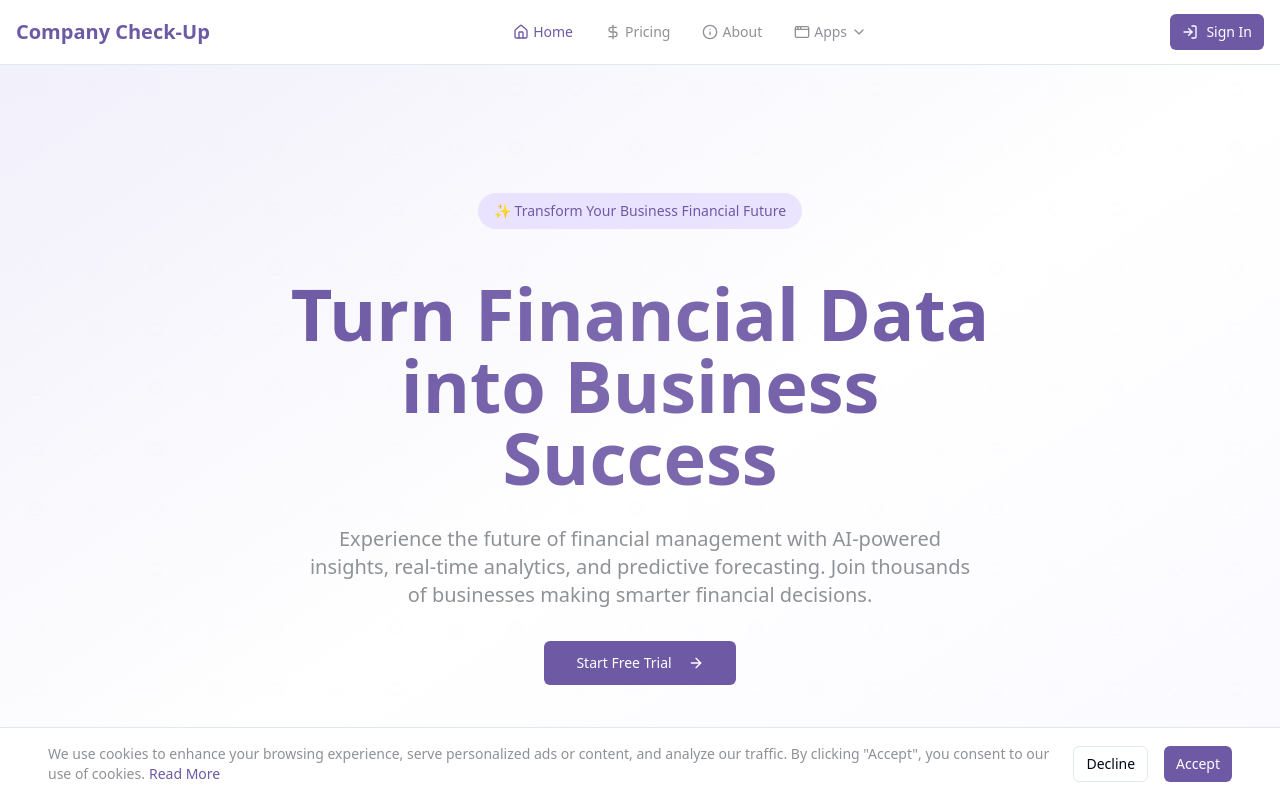
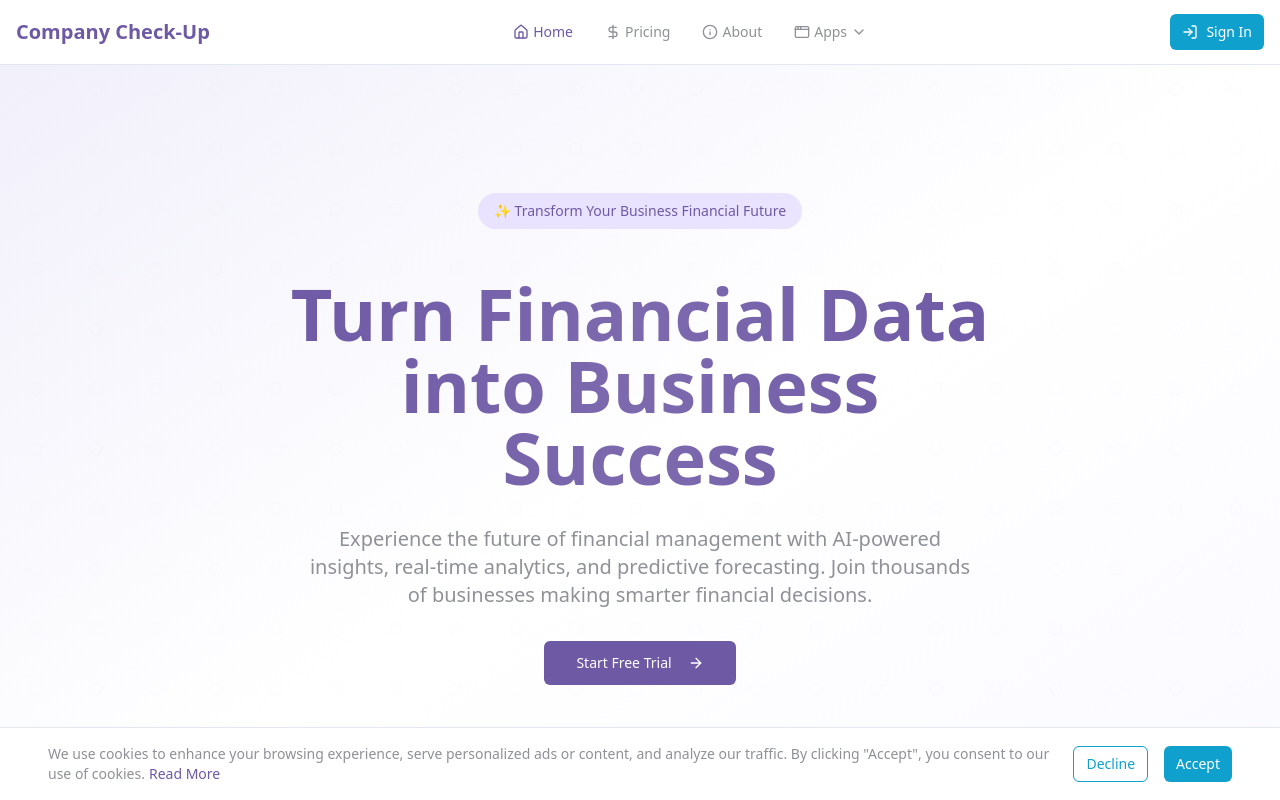
Before and after one commit to GodIuz/ccup, a React (Vite) app: page / in a window 1280 px wide. Shown: the top 800 px of the page. Built offline with nearby package versions, Linux system fonts and the light colour scheme.

Commit message:
Unify website color scheme
Use a consistent color scheme across all website pages.

```diff
--- a/src/components/ui/button.tsx
+++ b/src/components/ui/button.tsx
@@ -1,3 +1,4 @@
+
 import * as React from "react"
 import { Slot } from "@radix-ui/react-slot"
 import { cva, type VariantProps } from "class-variance-authority"
@@ -9,15 +10,15 @@ const buttonVariants = cva(
   {
     variants: {
       variant: {
-        default: "bg-primary text-primary-foreground hover:bg-primary/90",
+        default: "bg-[#0FA0CE] text-white hover:bg-[#1EAEDB]",
         destructive:
           "bg-destructive text-destructive-foreground hover:bg-destructive/90",
         outline:
-          "border border-input bg-background hover:bg-accent hover:text-accent-foreground",
+          "border border-[#0FA0CE] text-[#0FA0CE] hover:bg-[#0FA0CE]/10",
         secondary:
           "bg-secondary text-secondary-foreground hover:bg-secondary/80",
-        ghost: "hover:bg-accent hover:text-accent-foreground",
-        link: "text-primary underline-offset-4 hover:underline",
+        ghost: "hover:bg-[#0FA0CE]/10 hover:text-[#0FA0CE]",
+        link: "text-[#0FA0CE] underline-offset-4 hover:underline",
       },
       size: {
         default: "h-10 px-4 py-2",
--- /dev/null
+++ b/src/tailwind.config.ts
@@ -0,0 +1,63 @@
+
+import type { Config } from "tailwindcss";
+
+export default {
+  darkMode: ["class"],
+  content: [
+    "./pages/**/*.{ts,tsx}",
+    "./components/**/*.{ts,tsx}",
+    "./app/**/*.{ts,tsx}",
+    "./src/**/*.{ts,tsx}",
+  ],
+  prefix: "",
+  theme: {
+    container: {
+      center: true,
+      padding: "2rem",
+      screens: {
+        "2xl": "1400px",
+      },
+    },
+    extend: {
+      colors: {
+        border: "hsl(var(--border))",
+        input: "hsl(var(--input))",
+        ring: "hsl(var(--ring))",
+        background: "hsl(var(--background))",
+        foreground: "hsl(var(--foreground))",
+        primary: {
+          DEFAULT: "#6E59A5",
+          foreground: "#ffffff",
+          hover: "#8B5CF6",
+        },
+        secondary: {
+          DEFAULT: "#F1F0FB",
+          foreground: "#1A1F2C",
+        },
+        muted: {
+          DEFAULT: "#F7F7F7",
+          foreground: "#8E9196",
+        },
+        accent: {
+          DEFAULT: "#E5DEFF",
+          foreground: "#6E59A5",
+        },
+      },
+      keyframes: {
+        fadeIn: {
+          from: { opacity: "0", transform: "translateY(10px)" },
+          to: { opacity: "1", transform: "translateY(0)" },
+        },
+        slideIn: {
+          from: { transform: "translateX(-100%)" },
+          to: { transform: "translateX(0)" },
+        },
+      },
+      animation: {
+        fadeIn: "fadeIn 0.5s ease-out forwards",
+        slideIn: "slideIn 0.3s ease-out forwards",
+      },
+    },
+  },
+  plugins: [require("tailwindcss-animate")],
+} satisfies Config;
```
Also changed, not shown: src/index.css (+1 -7 lines).
